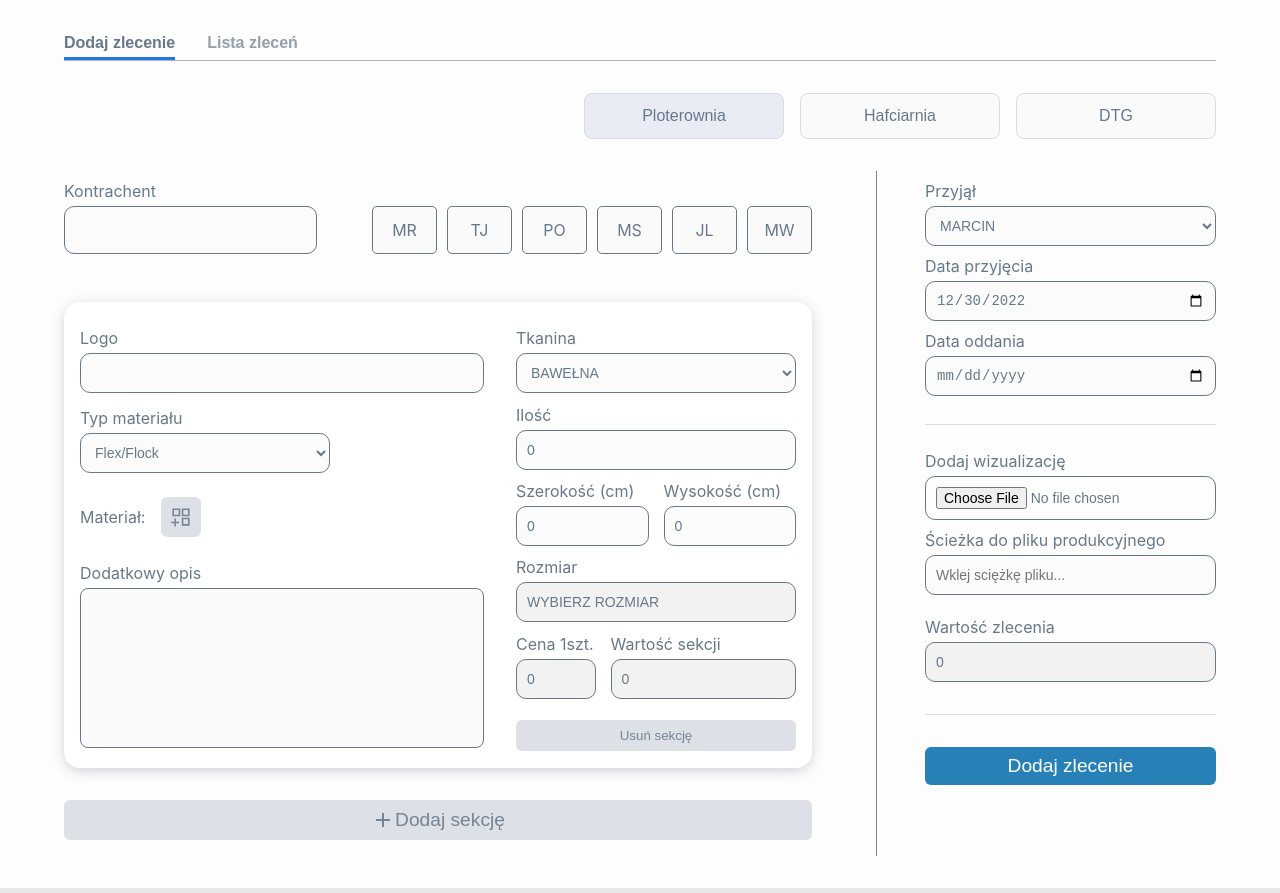
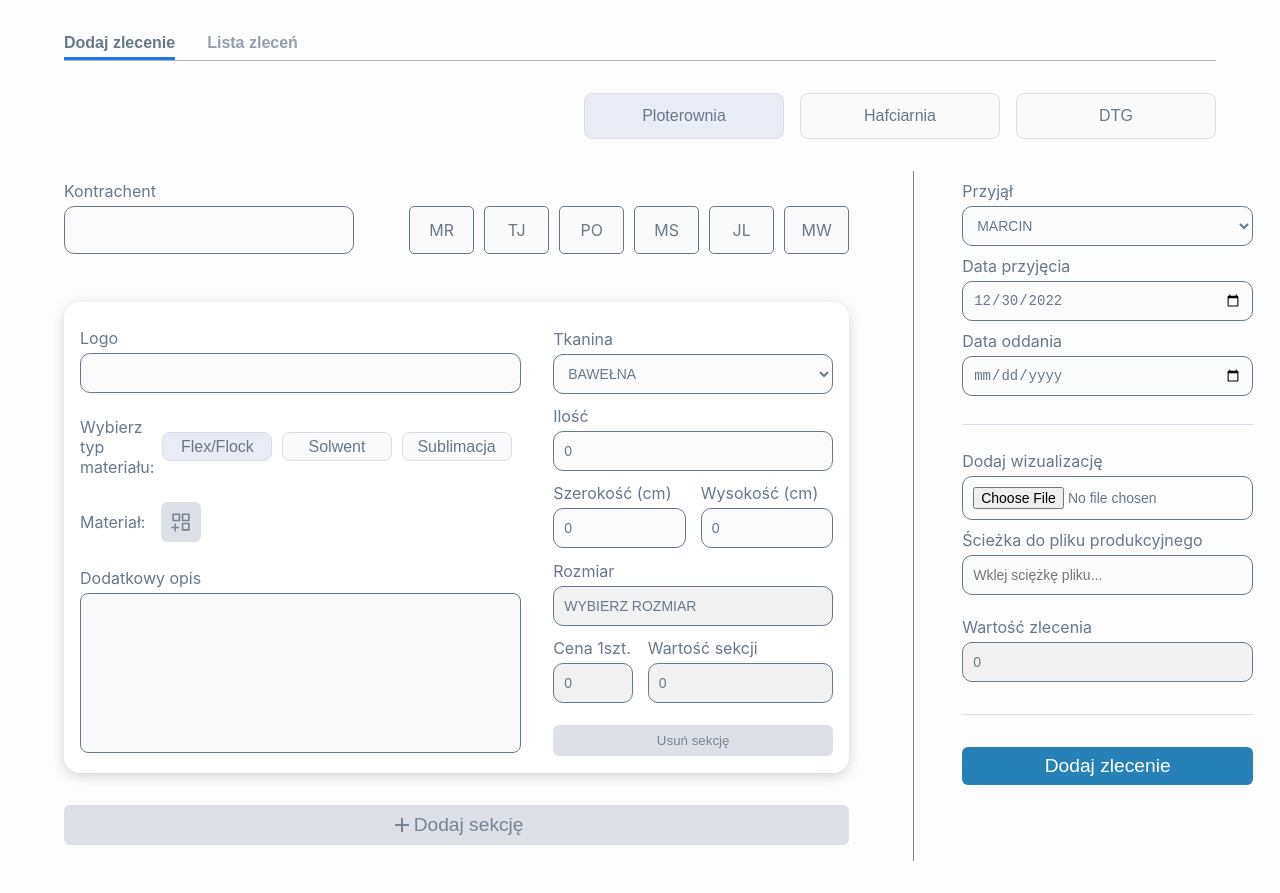
Before and after one commit to LukaszMarciszewski1/Trello-Card-Manager, a React (Create React App) app: page / in a window 1280 px wide. Built offline with nearby package versions, Linux system fonts and the light colour scheme; the HTML template or start-up script is replaced by a standard one.

Commit message:
added tabs for materials type

```diff
--- a/src/components/Section/FormSection.tsx
+++ b/src/components/Section/FormSection.tsx
@@ -9,7 +9,6 @@ interface FormSectionProps {
 
 const FormSection: React.FC<FormSectionProps> = ({ children }) => {
   return (
-    // <div className={styles.formSection}>{children}</div>
   <div className={styles.formSection} >
     {children}
   </div>
--- /dev/null
+++ b/src/components/SectionTabs/SectionTabs.tsx
@@ -0,0 +1,32 @@
+import React, { ReactElement, useState } from "react"
+import Tab from "./Tab/Tab"
+import styles from './styles.module.scss'
+
+type Props = {
+  children: ReactElement[]
+  tabLabel: string
+}
+
+const Tabs: React.FC<Props> = ({ children, tabLabel }) => {
+  const [selectedTab, setSelectedTab] = useState(0)
+
+  return (
+    <div className={styles.layout}>
+      <ul className={styles.container}>
+        <p>{tabLabel}</p>
+        {children.map((item, index) => (
+          <Tab
+            key={index}
+            title={item.props.title}
+            index={index}
+            setSelectedTab={setSelectedTab}
+            active={selectedTab}
+          />
+        ))}
+      </ul>
+      {children[selectedTab]}
+    </div>
+  )
+}
+
+export default React.memo(Tabs)
--- /dev/null
+++ b/src/components/SectionTabs/Tab/Tab.tsx
@@ -0,0 +1,33 @@
+import React, { useCallback } from "react"
+import styles from './styles.module.scss'
+
+type Props = {
+  title: string
+  index: number
+  active: number
+  setSelectedTab: (index: number) => void
+  subcategory?: boolean
+}
+
+const Tab: React.FC<Props> = ({ title, setSelectedTab, active, index, subcategory}) => {
+
+  const onClick = useCallback(() => {
+    setSelectedTab(index)
+  }, [setSelectedTab, index])
+
+  return (
+    <li className={styles.tabContainer}>
+      <button
+        type="button"
+        title={title}
+        className={
+          `${index === active ? styles.active : styles.tab}`
+        }
+        onClick={onClick}>
+        {title}
+      </button>
+    </li>
+  )
+}
+
+export default React.memo(Tab)
--- /dev/null
+++ b/src/components/SectionTabs/Tab/styles.module.scss
@@ -0,0 +1,34 @@
+@import 'theme/colors.scss';
+@import 'theme/mixins.scss';
+
+.tabContainer {
+  margin-right: 0.6rem;
+  position: relative;
+  border: none;
+  transition: all 0.2s;
+}
+
+.tab,
+.active {
+  width: fit-content;
+  min-width: 110px;
+  padding: 0.3rem 0;
+  background-color: $lightGrey;
+  color: $matBlue;
+  border-radius: 0.5rem;
+  border: 1px solid $lightBlue;
+  opacity: 1;
+  &:hover {
+    background-color: darken($focusBg, 3%);
+    color: $matBlue;
+  }
+  font: {
+    size: 1rem;
+    weight: normal;
+  }
+}
+.active {
+  padding: 0.3rem 0;
+  background-color: darken($focusBg, 3%);
+  color: $matBlue;
+}
--- /dev/null
+++ b/src/components/SectionTabs/TabsContent/TabsContent.tsx
@@ -0,0 +1,13 @@
+import React from 'react'
+import styles from './styles.module.scss'
+
+type TabsContentProps = {
+  title: string
+  children: any
+}
+
+const TabsContent: React.FC<TabsContentProps> = ({ title, children }) => {
+  return <div className={styles.container} title={title}>{children}</div>
+}
+
+export default TabsContent
--- /dev/null
+++ b/src/components/SectionTabs/TabsContent/styles.module.scss
@@ -0,0 +1,6 @@
+.container {
+  // width: 100%;
+  color: black;
+  // display: flex;
+  // flex-wrap: wrap;
+}
--- /dev/null
+++ b/src/components/SectionTabs/styles.module.scss
@@ -0,0 +1,18 @@
+@import 'theme/colors.scss';
+@import 'theme/mixins.scss';
+
+.layout {
+  width: 100%;
+}
+
+.container {
+  display: flex;
+  justify-content: flex-start;
+  align-items: center;
+  list-style: none;
+  width: 100%;
+  margin: 0.5rem 0;
+  p {
+    margin-right: 0.5rem;
+  }
+}
--- a/src/components/Tabs/Tab/styles.module.scss
+++ b/src/components/Tabs/Tab/styles.module.scss
@@ -49,9 +49,6 @@
   border-radius: 0.5rem;
   border: 1px solid $lightBlue;
   opacity: 1;
-  // -webkit-box-shadow: 0px 2px 4px -2px rgba(66, 68, 90, 0.2);
-  // -moz-box-shadow: 0px 2px 4px -2px rgba(66, 68, 90, 0.2);
-  // box-shadow: 0px 2px 4px -2px rgba(66, 68, 90, 0.2);
   &.active {
     background-color: darken($focusBg, 3%);
     color: $matBlue;
--- a/src/views/AddTasks.tsx
+++ b/src/views/AddTasks.tsx
@@ -7,8 +7,8 @@ import dayjs from "dayjs";
 import { traders, fabric, recipient, materials, applications } from "data";
 import { useForm, useFieldArray } from "react-hook-form";
 import { Card, Description } from "models/card";
-import Tabs from "components/Tabs/Tabs";
-import TabsContent from "components/Tabs/TabsContent/TabsContent";
+import SectionTabs from "components/SectionTabs/SectionTabs";
+import SectionTabsContent from 'components/SectionTabs/TabsContent/TabsContent'
 
 import Input from "components/Input/Input";
 import Button from "components/Button/Button";
@@ -244,9 +244,19 @@ const Tasks: React.FC = () => {
     // reset()
   }
 
+
   const filteredCategoryMaterials = (materials: any[], index: number) => {
     const sectionApplicationName = applications.filter(item => item.name === sectionForms[index]?.title)[0]?.application
     const filteredMaterials = materials.filter(material => material.application === sectionApplicationName)
+    return filteredMaterials
+  }
+
+  const cuttingMaterials = () => {
+    const filteredMaterials = materials.filter(material => material.application === applications[0].application)
+    return filteredMaterials
+  }
+  const pritingMaterials = () => {
+    const filteredMaterials = materials.filter(material => material.application === applications[1].application)
     return filteredMaterials
   }
 
@@ -297,8 +307,37 @@ const Tasks: React.FC = () => {
                       })}
                       defaultValue={field.logo}
                     />
-                    <div style={{ width: '100%', display: 'flex', alignItems: 'flex-end', marginTop: 5, }}>
-                      <Select
+                    <div className={styles.sectionTabsContainer}>
+                      {/* <p>Typ materiału:</p> */}
+                      <SectionTabs tabLabel={'Wybierz typ materiału:'}>
+                        <SectionTabsContent title="Flex/Flock">
+                          <MaterialsForm
+                            {...{ control, register }}
+                            registerName={`description[${index}].materials`}
+                            materials={cuttingMaterials()}
+                            dataForm={sectionForms[index]}
+                          />
+                        </SectionTabsContent>
+                        <SectionTabsContent title="Solwent">
+                          <MaterialsForm
+                            {...{ control, register }}
+                            registerName={`description[${index}].materials`}
+                            materials={cuttingMaterials()}
+                            dataForm={sectionForms[index]}
+                          />
+                        </SectionTabsContent>
+                        <SectionTabsContent title="Sublimacja">
+                          <div>
+                            <MaterialsForm
+                              {...{ control, register }}
+                              registerName={`description[${index}].materials`}
+                              materials={pritingMaterials()}
+                              dataForm={sectionForms[index]}
+                            />
+                          </div>
+                        </SectionTabsContent>
+                      </SectionTabs>
+                      {/* <Select
                         style={{ maxWidth: 250 }}
                         options={applications}
                         label={"Typ materiału"}
@@ -307,7 +346,7 @@ const Tasks: React.FC = () => {
                         {...register(`description.${index}.title` as const, {
                           onChange: () => setValue(`description.${index}.materials`, [])
                         })}
-                      />
+                      /> */}
                       {/* <Checkbox
                         id={field.id}
                         style={{ width: 80, height: 40, fontSize: 12 }}
@@ -316,11 +355,11 @@ const Tasks: React.FC = () => {
                         {...register("member")}
                       /> */}
                     </div>
-                    <MaterialsForm
+                    {/* <MaterialsForm
                       {...{ control, register }}
                       registerName={`description[${index}].materials`}
                       materials={filteredCategoryMaterials(materials, index)}
-                    />
+                    /> */}
                     <Textarea
                       id={field.id}
                       label={'Dodatkowy opis'}
--- a/src/views/MaterialsForm/MaterialsForm.tsx
+++ b/src/views/MaterialsForm/MaterialsForm.tsx
@@ -9,9 +9,9 @@ import { AiOutlineAppstoreAdd } from 'react-icons/ai';
 import Input from 'components/Input/Input';
 import LabelBox from 'components/LabelBox/LabelBox';
 // import Tabs from 'components/Tabs/Tabs';
-import TabsContent from 'components/Tabs/TabsContent/TabsContent';
 import MaterialsList from 'components/MaterialsList/MaterialsList';
-import { Tabs, Tab } from 'react-tabs-scrollable'
+import Tabs from 'components/Tabs/Tabs'
+import TabsContent from 'components/Tabs/TabsContent/TabsContent'
 import Select from "components/Select/Select";
 import { applications } from 'data';
 // import './react-tabs-scrollable.scss';
@@ -21,13 +21,14 @@ interface NestedProps {
   registerName: any
   materials: any
   control?: any
+  dataForm?: any
 }
 
 interface CheckedItems {
   [key: string]: boolean;
 }
 
-const Nested: React.FC<NestedProps> = ({ register, registerName, materials, control }) => {
+const Nested: React.FC<NestedProps> = ({ register, registerName, materials, control, dataForm }) => {
   const [popupTrigger, setPopupTrigger] = useState(false)
   const [checkedItems, setCheckedItems] = useState<string[]>([]);
 
@@ -54,17 +55,15 @@ const Nested: React.FC<NestedProps> = ({ register, registerName, materials, cont
     updatedList.splice(checkedItems.indexOf(value), 1);
     remove(checkedItems.indexOf(value))
     setCheckedItems(updatedList);
-    console.log(value)
   }
 
+  useEffect(() => {
+    if(dataForm){
+      dataForm.materials.map((item: any, index: number) => remove(index))
+    }
+  }, [dataForm])
+
   const filteredArray = [...materials].filter(material => [...checkedItems].includes(material.value));
-
-  useEffect(() => {
-    // setCheckedItems([])
-    // fields.map((item, index) => {
-    //   console.log(item)
-    // })
-  }, [materials])
 
   const inputWidth = (index: number) => {
     if (checkedItems[index]) {
@@ -72,8 +71,6 @@ const Nested: React.FC<NestedProps> = ({ register, registerName, materials, cont
     }
     else return 0
   }
-
-  console.log(registerName)
 
   return (
     <div className={styles.materialsList}>
--- a/src/views/MaterialsForm/styles.module.scss
+++ b/src/views/MaterialsForm/styles.module.scss
@@ -5,7 +5,7 @@
   display: flex;
   flex-wrap: wrap;
   align-items: center;
-  margin-top: 0.5rem;
+  margin-top: 0.6rem;
   span {
     margin-right: 1rem;
   }
--- a/src/views/styles.module.scss
+++ b/src/views/styles.module.scss
@@ -86,7 +86,7 @@
   display: flex;
 }
 
-.sectionHeader{
+.sectionHeader {
   // position: absolute;
   // left: 0;
   // top: 0;
@@ -99,7 +99,7 @@
   // background-color: rgb(239, 239, 239);
 }
 
-.headerTabs{
+.headerTabs {
   width: 100%;
   display: flex;
   align-items: center;
@@ -124,8 +124,15 @@
   // }
 }
 
-.sectionContent{
+.sectionContent {
   display: grid;
   grid-template-columns: 1fr 280px;
   gap: 2rem;
 }
+
+.sectionTabsContainer {
+  display: flex;
+  flex-direction: column;
+  width: 100%;
+  margin-top: 1rem;
+}
```
